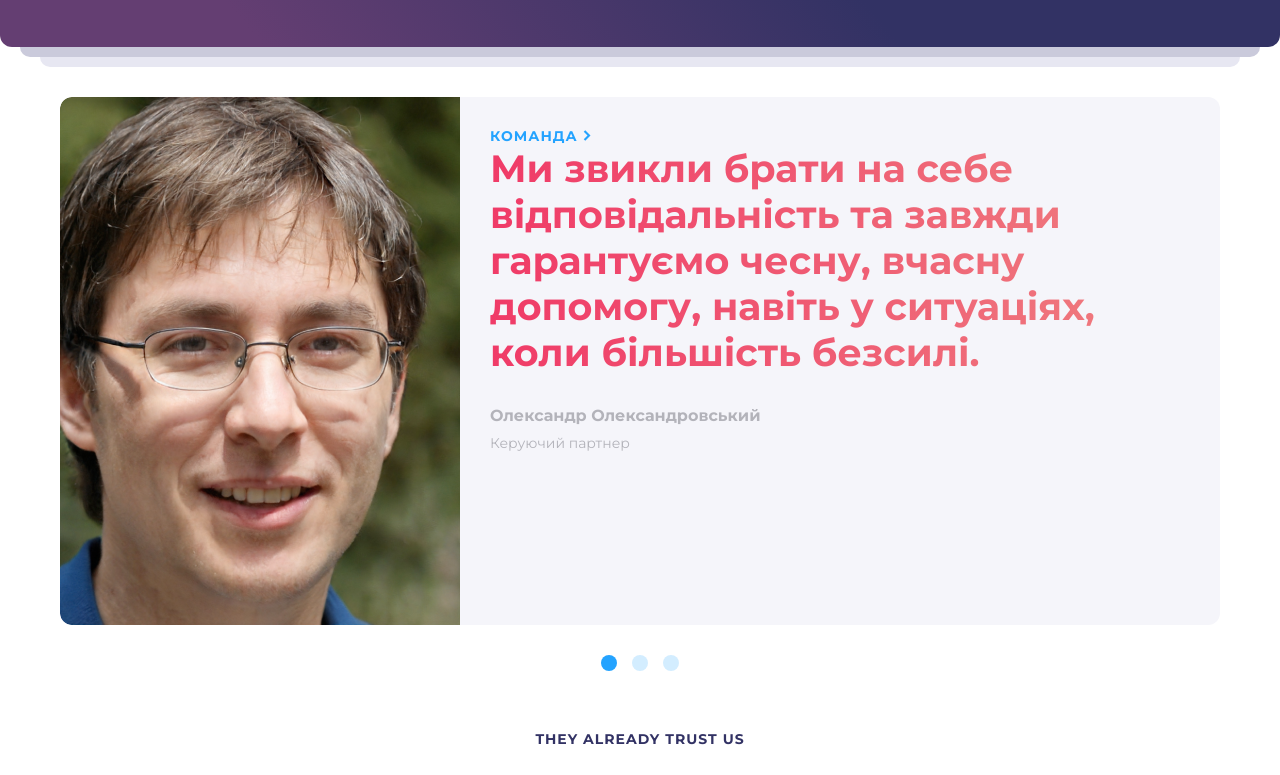
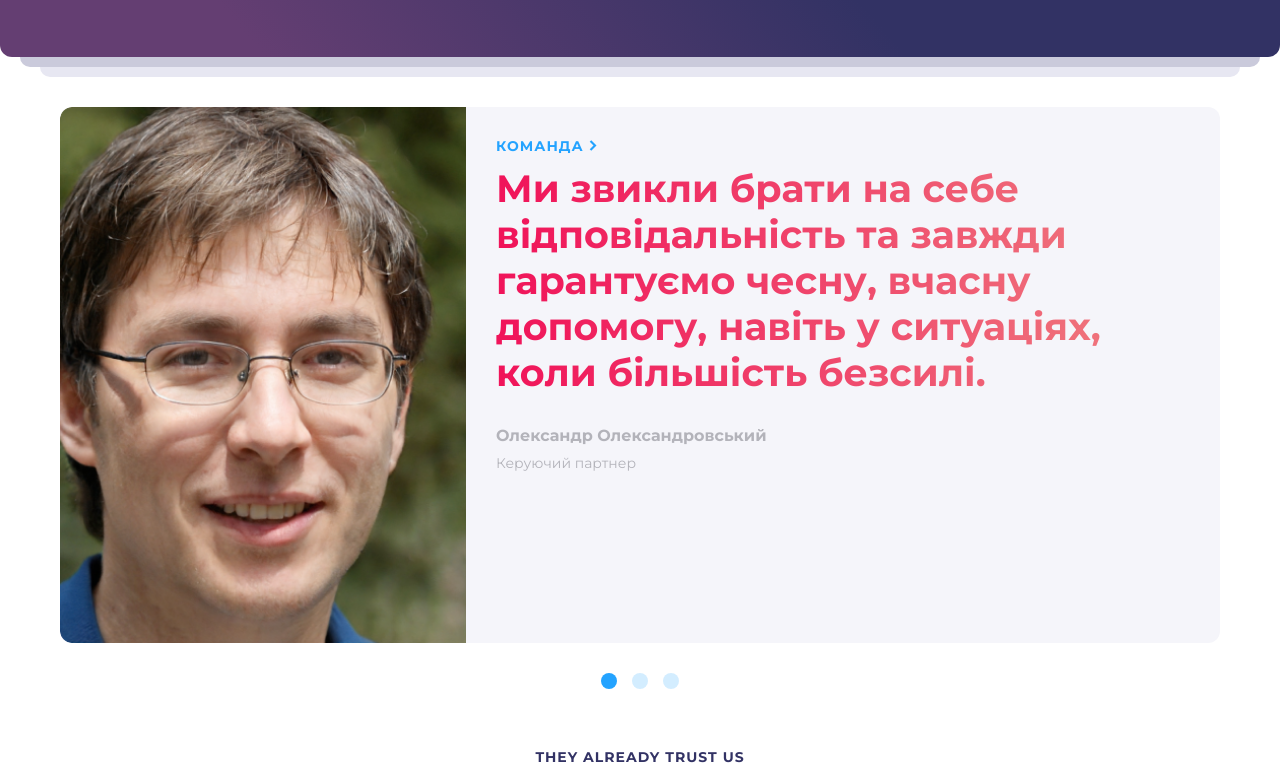
Before and after one commit to Valeria2707/final_project, a website: page index.html in a window 1280 px wide. Shown: the part 895-1670 px from the top of the page. Drawn offline with Linux system fonts and the light colour scheme.

Commit message:
fixed errors part 2

```diff
--- a/index.html
+++ b/index.html
@@ -91,7 +91,7 @@
     </section>
     <section class="section--man">
         <div class="wrapper">
-            <div class="block--team clearfix">
+            <div class="block--team">
                 <img src="./image/man.png" alt="man" class="image--man">
                 <div class="block--team-text">
                     <a href="/" class="link--sevices">Команда <img src="./image/arrow.png" alt="arrow"></a>
@@ -107,16 +107,17 @@
                 </div>
             </div>
             <div class="block--circles">
-                <div class="block--circle block--circle-active"></div>
-                <div class="block--circle"></div>
-                <div class="block--circle"></div>
+                <button class="block--circle block--circle-active"></button>
+                <button class="block--circle"></button>
+                <button class="block--circle"></button>
             </div>
-            <p class="text--trust">
-                They already trust us
-            </p>
         </div>
     </section>
-    <section class="section--logo">
+    <section>
+        <h2 class="text--trust">
+            They already trust us
+        </h2>
+        <div class="section--logo">
             <a href="/" class="link--logo link--hillel"><img src="./image/hillel.png" alt="hillel" class="image--block"></a>
             <a href="/" class="link--logo link--wannabiz"><img src="./image/wannabiz.png" alt="wanna biz" class="image--block"></a>
             <a href="/" class="link--logo link--tapgerine"><img src="./image/tapgerine.png" alt="tapgerine" class="image--block"></a>
@@ -129,6 +130,7 @@
             <a href="/" class="link--logo link--sitypark"><img src="./image/sitypark.png" alt="sitypark" class="image--block"></a>
             <a href="/" class="link--logo link--artprint"><img src="./image/artprint.png" alt="artprint" class="image--block"></a>
             <a href="/" class="link--logo link--ultimatecard"><img src="./image/ultimatecard.png" alt="ultimatecard" class="image--block"></a>
+        </div>
     </section>
     <section class="section--news">
         <div class="wrapper">
@@ -137,7 +139,7 @@
                 We have something to tell
             </h2>
             <div class="block--cards">
-                <div class="block--card block--card-news">
+                <a href="/" class="block--card block--card-news">
                     <img src="./image/mobile.png" alt="mobile" class="image--news">
                     <div class="block--text-news">
                         <h3 class="text--subtitle-news">
@@ -152,8 +154,8 @@
                             I'm a jun on projects. I am a co-owner of a law firm. How it happened. Before entering my parents told me that if I…
                         </p>
                     </div>
-                </div>
-                <div class="block--card block--card-news">
+                </a>
+                <a href="/" class="block--card block--card-news">
                     <img src="./image/gdpr.png" alt="gdpr" class="image--news">
                     <div class="block--text-news">
                         <h3 class="text--subtitle-news">
@@ -168,8 +170,8 @@
                             And why the recovery of 50 million euros could be a fateful precedent According to Mind.ua January 21 National Commission for Data Protection.
                         </p>
                     </div>
-                </div>
-                <div class="block--card">
+                </a>
+                <a href="/" class="block--card">
                     <img src="./image/people.png" alt="people" class="image--news">
                     <div class="block--text-news">
                         <h3 class="text--subtitle-news">
@@ -184,7 +186,7 @@
                             What and how modern vloggers, opinion leaders and crypto-millionaires will inherit A typical legacy of the Ukrainian generation X looks like this: an apartment in…
                         </p>
                     </div>
-                </div>
+                </a>
             </div>
         </div>
     </section>
--- a/scss/_block.scss
+++ b/scss/_block.scss
@@ -64,7 +64,6 @@
     display: flex;
     justify-content: center;
     gap: 15px;
-    margin-bottom: 60px;
 }
 
 .block--circle{
@@ -73,6 +72,7 @@
     border-radius: 50%;
     width: 16px;
     height: 16px;
+    border: 0;
 }
 
 .block--circle-active{
@@ -89,6 +89,7 @@
 .block--card{
     background-color: #FFFFFF;
     width: 100%;
+    text-decoration: none;
 }
 
 .block--text-news{
@@ -109,7 +110,7 @@
         gap: 60px;
     }
     .block--card-news{
-        width: calc(50% - 30px);
+        width: calc(50% - 15px);
     }
 }
 
@@ -118,6 +119,11 @@
         width: calc(33.33% - 40px);
     }
     .block--card{
-        width: calc(33.33% - 40px);
+        width: calc(33.33% - 20px);
+    }
+    .block--team{
+        display: flex;
+        flex-direction: row;
+        flex-wrap: nowrap;
     }
 }
--- a/scss/_image.scss
+++ b/scss/_image.scss
@@ -16,22 +16,20 @@
 
 @media (min-width: 1024px){
     .image--man{
-        float: left;
-        margin-right: 30px;
-        height: 528px;
-        width: 400px;
+        height: 536px;
         border-radius: 12px 0px 0px 12px;
     }
 }
 
 @media (min-width: 1440px){
     .image--man{
-        height: 344px;
+        height: 352px;
     }
 }
 
 @media (min-width: 1920px){
     .image--man{
-        height: 298px;
+        height: 305px;
+        width: 400px;
     }
 }
--- a/scss/_link.scss
+++ b/scss/_link.scss
@@ -6,7 +6,6 @@
     letter-spacing: 1px;
     text-transform: uppercase;
     color: #24A3FF;
-    padding: 0 0 10px 0;
 }
 
 .link--hillel{
--- a/scss/_scafolding.scss
+++ b/scss/_scafolding.scss
@@ -29,9 +29,3 @@ body{
         padding-right: 160px;
     }
 }
-
-.clearfix::after{
-    content: '';
-    display: block;
-    clear: both;
-}
--- a/scss/_section.scss
+++ b/scss/_section.scss
@@ -57,7 +57,7 @@
 
 .section--man{
     padding-top: 50px;
-    padding-bottom: 30px;
+    padding-bottom: 60px;
 }
 
 .section--news{
--- a/scss/_text.scss
+++ b/scss/_text.scss
@@ -11,7 +11,7 @@
     -webkit-text-fill-color: transparent;
     background-clip: text;
     margin-bottom: 30px;
-    margin-top: 0;
+    margin-top: 10px;
 }
 
 @media (min-width: 768px){
@@ -52,7 +52,7 @@
     letter-spacing: 1px;
     text-transform: uppercase;
     color: #323264;
-    margin: 0;
+    margin: 0 0 30px 0;
 }
 
 .text--subtitle-news{
```
Also changed, not shown: css/style.css. Lines whose indentation alone changed are shown as unchanged.
